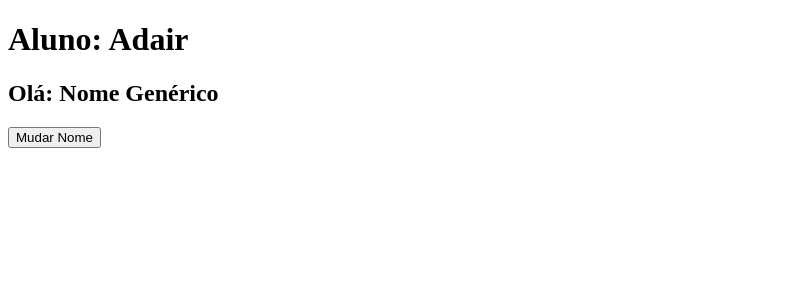
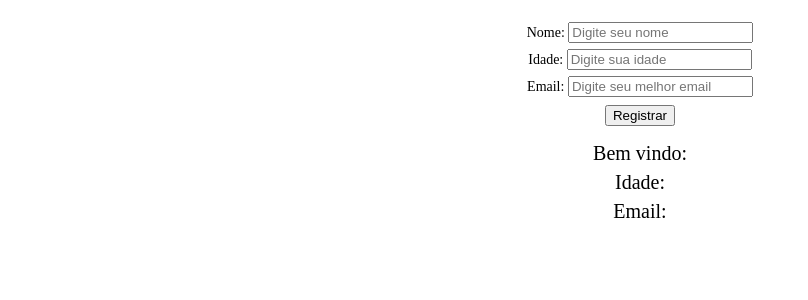
Before and after one commit to alishowsilabas/todolist, a React (Vite) app: page / in a window 1280 px wide. Shown: the top 300 px of the page, without its empty margins (0-808 px from the left). Built offline with nearby package versions, Linux system fonts and the light colour scheme.

Commit message:
reforçando aprendizado formulario

```diff
--- a/src/App.jsx
+++ b/src/App.jsx
@@ -1,11 +1,10 @@
-import Nome from "./assets/components/Nome";
+import React from 'react'
+import Form from './assets/components/Form'
 
-function App() {
+const App = () => {
   return (
-    <>
-      <Nome nomeAluno="Adair" />
-    </>
-  );
+    <div><Form /></div>
+  )
 }
 
-export default App;
+export default App
--- /dev/null
+++ b/src/assets/components/App.css
@@ -0,0 +1,22 @@
+body {
+    margin: 0;
+}
+
+.form {
+    font-size: 14px;
+    margin: 10px;
+    text-align: center;
+}
+
+.bemVindo {
+    margin-top: 10px;
+    font-size: 20px;
+}
+
+button {
+    margin-top: 5px;
+}
+
+div {
+    padding: 3px;
+}
--- /dev/null
+++ b/src/assets/components/Form.jsx
@@ -0,0 +1,63 @@
+import React, { useState } from "react";
+import "./App.css"
+
+const Form = () => {
+  const [nome, setNome] = useState("");
+  const [idade, setIdade] = useState("");
+  const [email, setEmail] = useState("");
+  const [user, setUser] = useState("");
+
+  function handleRegister(e) {
+    e.preventDefault();
+
+    alert("Usuário Registrado com sucesso!")
+    setUser({
+      nome: nome,
+      idade: idade,
+      email: email,
+    });
+  }
+
+  return (
+    <div className="form">
+      <form onSubmit={handleRegister}>
+        <div>
+          <label htmlFor="Nome">Nome: </label>
+          <input
+            type="text"
+            placeholder="Digite seu nome"
+            value={nome}
+            onChange={(e) => setNome(e.target.value)}
+          />
+        </div>
+        <div>
+          <label htmlFor="Idade">Idade: </label>
+          <input
+            type="text"
+            placeholder="Digite sua idade"
+            value={idade}
+            onChange={(e) => setIdade(e.target.value)}
+          />
+        </div>
+        <div>
+          <label htmlFor="Email">Email: </label>
+          <input
+            type="text"
+            placeholder="Digite seu melhor email"
+            value={email}
+            onChange={(e) => setEmail(e.target.value)}
+          />
+        </div>
+
+        <button type="submit">Registrar</button>
+      </form>
+      <div className="bemVindo">
+        <div>Bem vindo: {user.nome}</div>
+        <div>Idade: {user.idade}</div>
+        <div>Email: {user.email}</div>
+      </div>
+    </div>
+  );
+};
+
+export default Form;
--- a/src/main.jsx
+++ b/src/main.jsx
@@ -1,8 +1,11 @@
 import React from "react";
 import ReactDOM from "react-dom/client";
 import App from "./App.jsx";
+import "./assets/components/App.css"
+
 ReactDOM.createRoot(document.getElementById("root")).render(
   <React.StrictMode>
     <App />
   </React.StrictMode>
 );
+s
```
